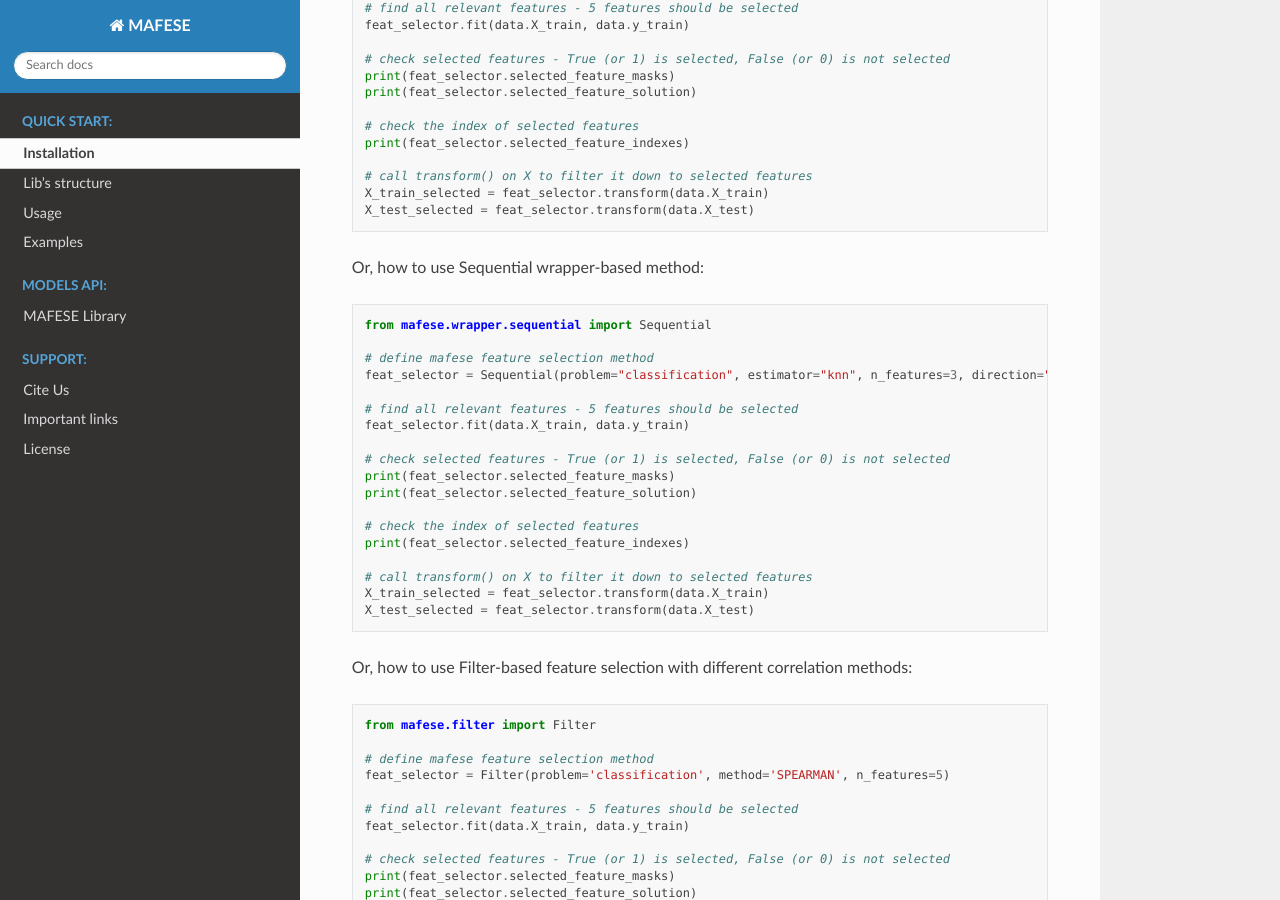
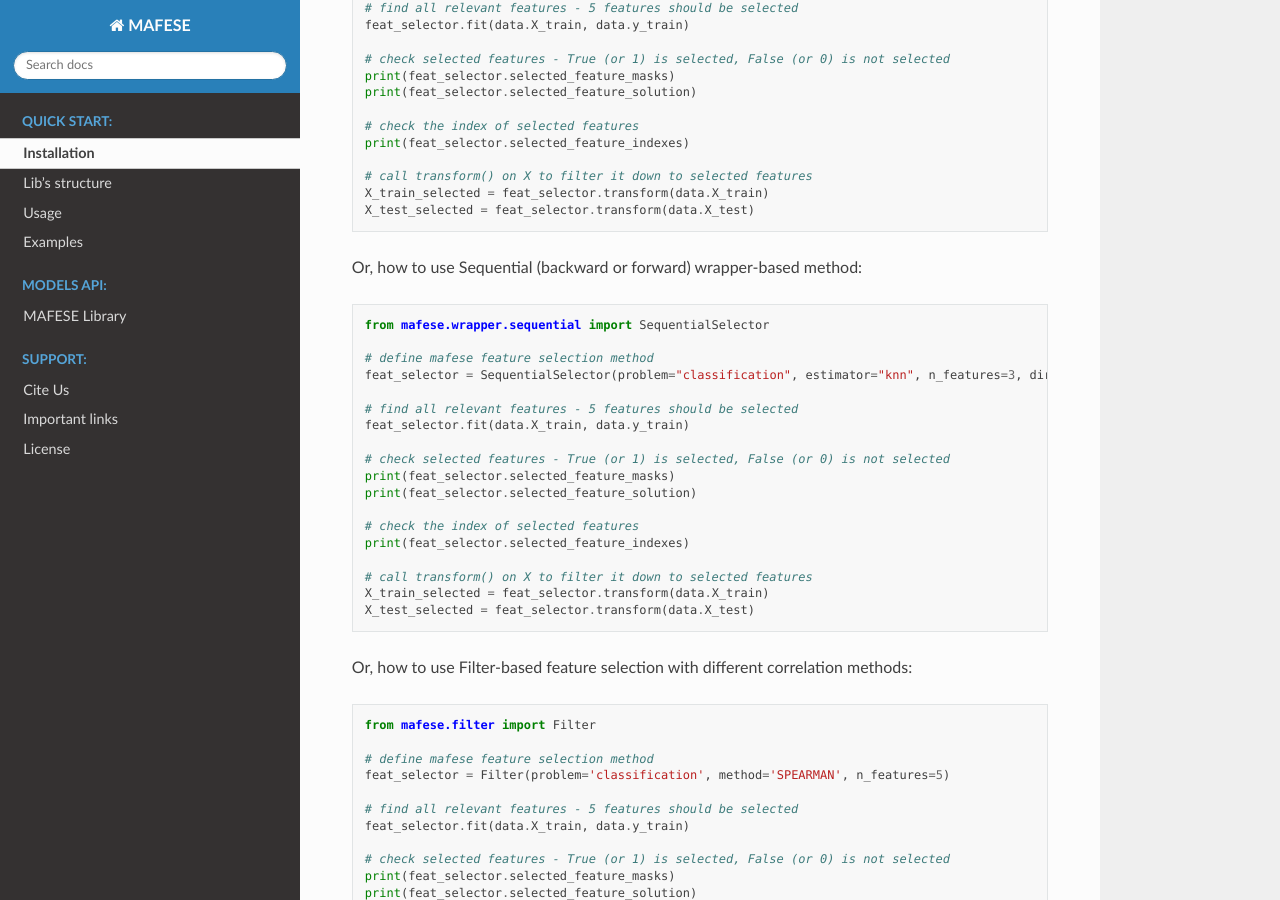
Before and after one commit to thieu1995/mafese, a Sphinx documentation site: the page built from docs/source/pages/quick_start.rst, in a window 1280 px wide and 900 px high, scrolled down 1903 px. Built offline with Sphinx 7.4.7 and the Read the Docs theme 2.0.0, drawn with Linux system fonts in a browser that asks for light colours.

Commit message:
Rename class Sequential to SequentialSelector

```diff
--- a/docs/source/pages/quick_start.rst
+++ b/docs/source/pages/quick_start.rst
@@ -107,12 +107,12 @@
 	X_test_selected = feat_selector.transform(data.X_test)
 
 
-Or, how to use Sequential wrapper-based method::
+Or, how to use Sequential (backward or forward) wrapper-based method::
 
-	from mafese.wrapper.sequential import Sequential
+	from mafese.wrapper.sequential import SequentialSelector
 
 	# define mafese feature selection method
-	feat_selector = Sequential(problem="classification", estimator="knn", n_features=3, direction="forward")
+	feat_selector = SequentialSelector(problem="classification", estimator="knn", n_features=3, direction="forward")
 
 	# find all relevant features - 5 features should be selected
 	feat_selector.fit(data.X_train, data.y_train)
--- a/mafese/__init__.py
+++ b/mafese/__init__.py
@@ -9,4 +9,4 @@
 from mafese.utils.data_loader import Data, get_dataset
 from mafese.filter import Filter
 from mafese.wrapper.recursive import RecursiveSelector
-from mafese.wrapper.sequential import Sequential
+from mafese.wrapper.sequential import SequentialSelector
```
Also changed, not shown: README.md (+3 -3 lines), 3 other files.
